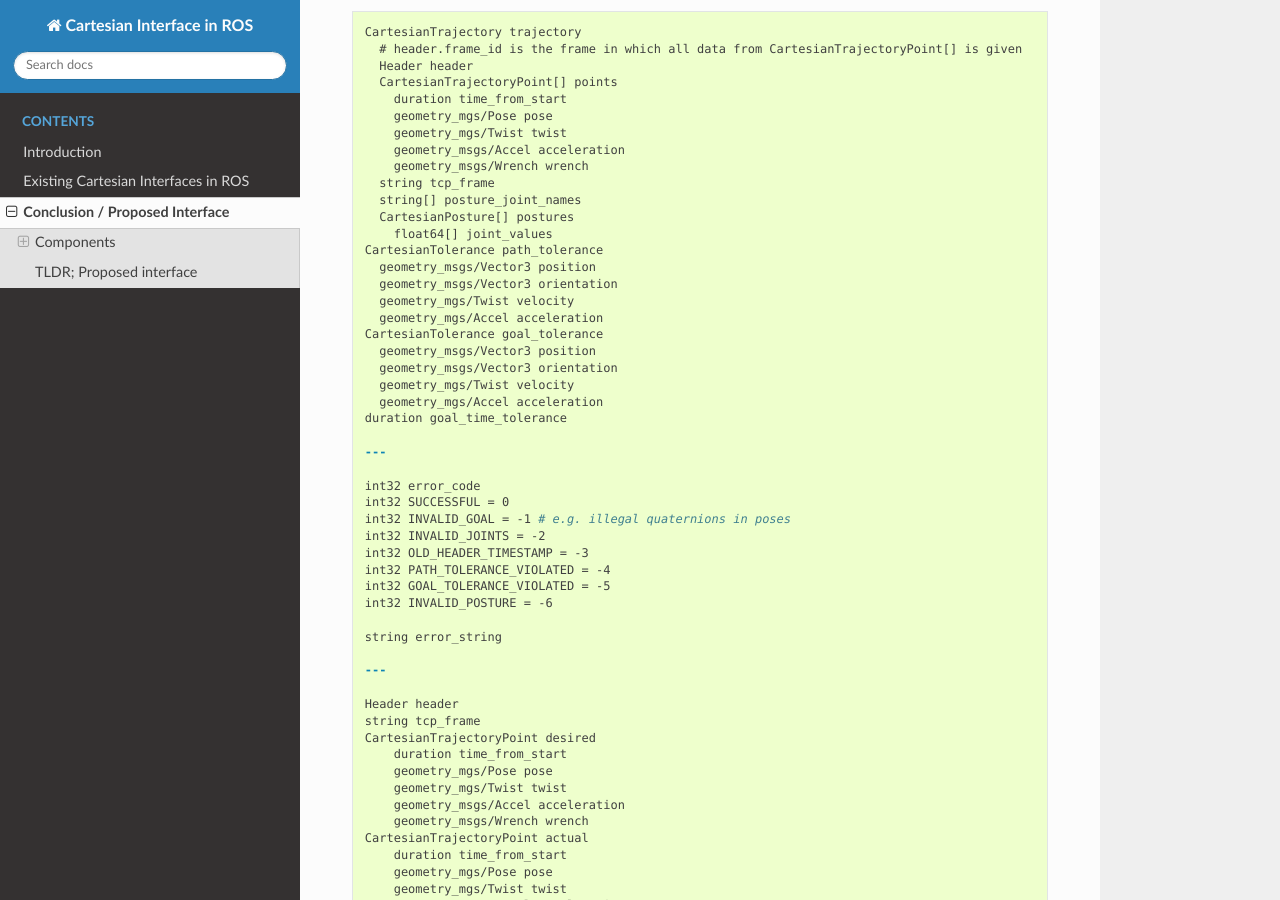
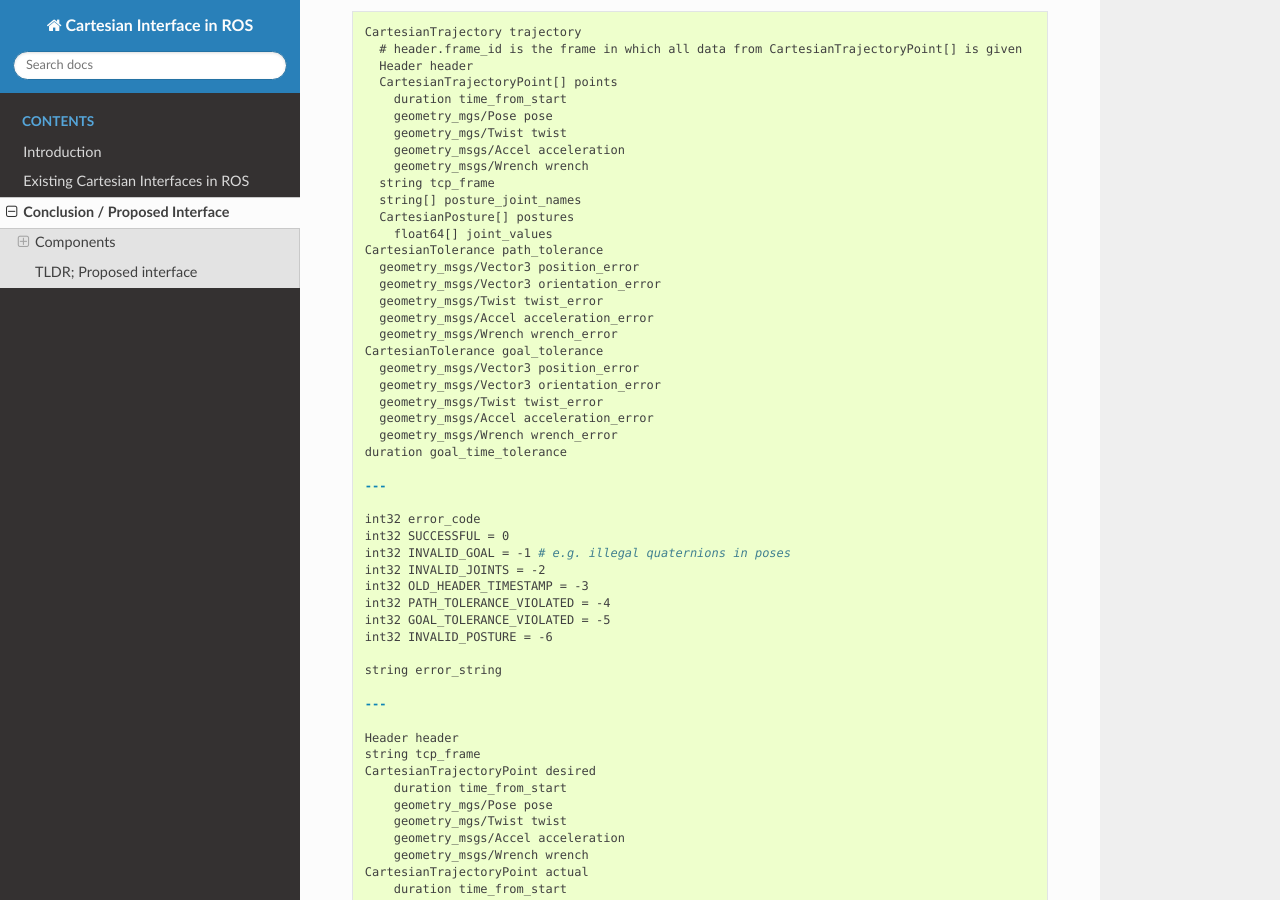
Before and after one commit to fzi-forschungszentrum-informatik/fzi_robot_interface_proposal, a Sphinx documentation site: the page built from source/proposal/index.rst, in a window 1280 px wide and 900 px high, scrolled down 3345 px. Built offline with Sphinx 7.4.7 and the Read the Docs theme 2.0.0, drawn with Linux system fonts in a browser that asks for light colours.

Commit message:
updated CartesianTolerance messages inside full message

```diff
--- a/source/proposal/index.rst
+++ b/source/proposal/index.rst
@@ -178,15 +178,17 @@ As elaborated in the previous section we propose the following action interface
      CartesianPosture[] postures
        float64[] joint_values
    CartesianTolerance path_tolerance
-     geometry_msgs/Vector3 position
-     geometry_msgs/Vector3 orientation
-     geometry_mgs/Twist velocity
-     geometry_mgs/Accel acceleration
+     geometry_msgs/Vector3 position_error
+     geometry_msgs/Vector3 orientation_error
+     geometry_msgs/Twist twist_error
+     geometry_msgs/Accel acceleration_error
+     geometry_msgs/Wrench wrench_error
    CartesianTolerance goal_tolerance
-     geometry_msgs/Vector3 position
-     geometry_msgs/Vector3 orientation
-     geometry_mgs/Twist velocity
-     geometry_mgs/Accel acceleration
+     geometry_msgs/Vector3 position_error
+     geometry_msgs/Vector3 orientation_error
+     geometry_msgs/Twist twist_error
+     geometry_msgs/Accel acceleration_error
+     geometry_msgs/Wrench wrench_error
    duration goal_time_tolerance
 
    ---
```
